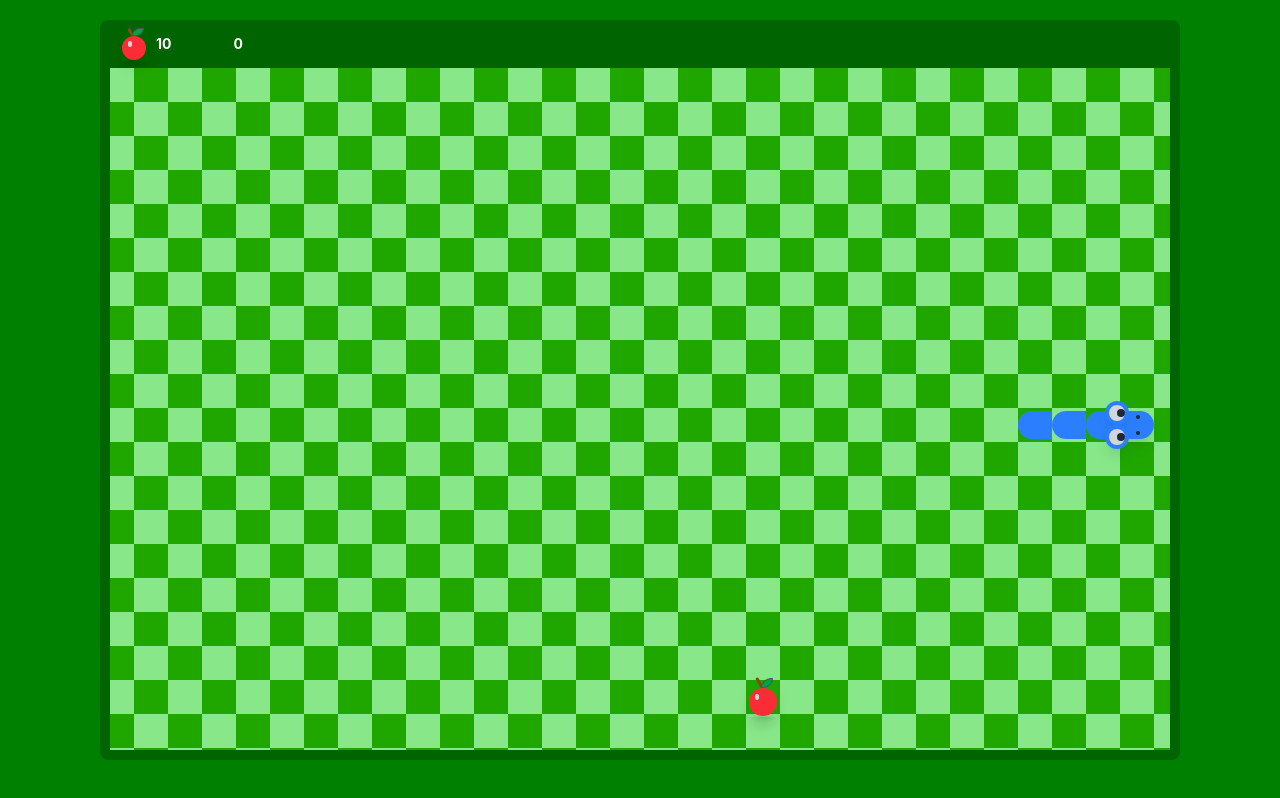
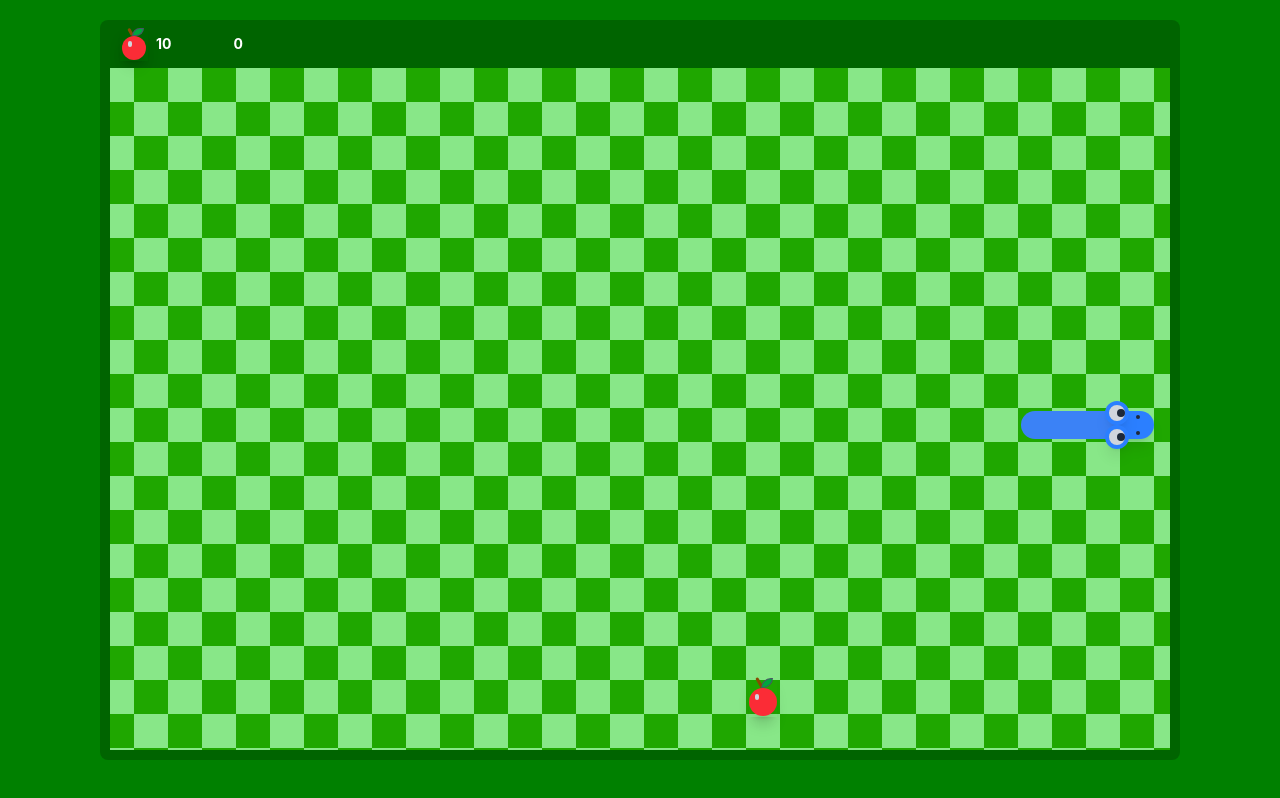
Before and after one commit to KathCris/SnakeGame, a Nuxt app: page / in a window 1280 px wide. Built offline with nearby package versions, Linux system fonts and the light colour scheme; some icons are missing.

Commit message:
feat(Snake): converting the snake's body into SVG and improving the movement animation

```diff
--- a/components/Board.vue
+++ b/components/Board.vue
@@ -18,7 +18,11 @@
         />
       </div>
       <div class="absolute inset-0 pointer-events-none">
-        <Snake :segments="snakeSegments" :direction="direction" />
+        <Snake
+          :segments="snakeSegments"
+          :direction="direction"
+          :animation-duration="speed"
+        />
       </div>
     </div>
   </div>
--- a/components/Snake.vue
+++ b/components/Snake.vue
@@ -1,24 +1,37 @@
 <template>
   <div class="absolute inset-0 pointer-events-none">
+    <!-- Corpo inteiro da cobra -->
+    <svg
+      class="absolute inset-0 w-full h-full"
+      :viewBox="`0 0 ${cols * size} ${rows * size}`"
+      preserveAspectRatio="none"
+      style="overflow: visible; z-index: 1"
+    >
+      <path
+        v-if="segments.length > 1"
+        :d="bodyPath"
+        fill="none"
+        stroke="#3B82F6"
+        :stroke-width="size - 6"
+        stroke-linecap="round"
+        stroke-linejoin="round"
+      />
+    </svg>
+
+    <!-- Cabeça -->
     <div
-      v-for="(segment, index) in segments"
-      :key="index"
+      v-if="animatedSegments.length"
       class="absolute flex items-center justify-center"
       :style="{
         width: `${size}px`,
         height: `${size}px`,
-        left: `${(segment.col + 0.5) * size}px`,
-        top: `${(segment.row + 0.5) * size}px`,
-        transform: `translate(-50%, -50%) ${index === 0 ? `rotate(${rotation}deg)` : ''}`,
-        transition: 'left 120ms linear, top 120ms linear',
-        zIndex: segments.length - index,
+        left: `${(animatedSegments[0].col + 0.5) * size}px`,
+        top: `${(animatedSegments[0].row + 0.5) * size}px`,
+        transform: `translate(-50%, -50%) rotate(${rotation}deg)`,
+        zIndex: 2,
       }"
     >
-      <!-- Cabeça -->
-      <div
-        v-if="index === 0"
-        class="w-10 h-7 bg-blue-500 rounded-r-2xl shadow-lg relative"
-      >
+      <div class="w-10 h-7 bg-blue-500 rounded-r-2xl shadow-lg relative">
         <!-- Olhos -->
         <div class="flex flex-col items-center justify-center -mt-2.5 -ml-10">
           <div
@@ -28,6 +41,7 @@
               class="w-2 h-2 bg-gray-800 rounded-full absolute top-2 right-2 translate-x-2 -translate-y-1/2"
             />
           </div>
+
           <div
             class="w-6 h-6 bg-gray-300 rounded-full border-4 border-blue-500 shadow-lg relative"
           >
@@ -36,6 +50,7 @@
             />
           </div>
         </div>
+
         <!-- Nariz -->
         <div>
           <div class="w-1 h-1 bg-gray-800 rounded-full absolute top-1 left-4" />
@@ -44,15 +59,12 @@
           />
         </div>
       </div>
-
-      <!-- Corpo -->
-      <div v-else class="w-full h-7 bg-blue-500 last:rounded-l-3xl" />
     </div>
   </div>
 </template>
 
 <script setup>
-import { computed } from "vue";
+import { computed, ref, watch, onBeforeUnmount } from "vue";
 
 const props = defineProps({
   segments: {
@@ -62,6 +74,18 @@ const props = defineProps({
   direction: {
     type: String,
     default: "right",
+  },
+  rows: {
+    type: Number,
+    required: true,
+  },
+  cols: {
+    type: Number,
+    required: true,
+  },
+  animationDuration: {
+    type: Number,
+    default: 150,
   },
 });
 
@@ -77,4 +101,75 @@ const rotation = computed(() => {
 
   return rotations[props.direction];
 });
+
+// Conecta o centro de cada segmento em um único caminho
+const bodyPath = computed(() => {
+  return animatedSegments.value
+    .map((segment, index) => {
+      const x = (segment.col + 0.5) * size;
+      const y = (segment.row + 0.5) * size;
+
+      return `${index === 0 ? "M" : "L"} ${x} ${y}`;
+    })
+    .join(" ");
+});
+
+// Posições visuais dos segmentos
+const animatedSegments = ref(props.segments.map((segment) => ({ ...segment })));
+
+let animationFrame = null;
+
+watch(
+  () => props.segments,
+  (newSegments) => {
+    // Cancela a animação anterior, caso ainda esteja acontecendo
+    if (animationFrame) {
+      cancelAnimationFrame(animationFrame);
+    }
+
+    // Posição atual exibida na tela
+    const startPositions = animatedSegments.value.map((segment) => ({
+      ...segment,
+    }));
+
+    // Posições finais recebidas da movimentação do jogo
+    const targetPositions = newSegments.map((segment) => ({ ...segment }));
+
+    const startTime = performance.now();
+    const duration = props.animationDuration;
+
+    const animate = (currentTime) => {
+      const elapsed = currentTime - startTime;
+      const progress = Math.min(elapsed / duration, 1);
+
+      animatedSegments.value = targetPositions.map((target, index) => {
+        // Quando a cobra cresce, o novo segmento começa na posição da cauda anterior
+        const start =
+          startPositions[index] ??
+          startPositions[startPositions.length - 1] ??
+          target;
+
+        return {
+          row: start.row + (target.row - start.row) * progress,
+          col: start.col + (target.col - start.col) * progress,
+        };
+      });
+
+      if (progress < 1) {
+        animationFrame = requestAnimationFrame(animate);
+      } else {
+        animationFrame = null;
+      }
+    };
+
+    animationFrame = requestAnimationFrame(animate);
+  },
+  { flush: "sync" },
+);
+
+onBeforeUnmount(() => {
+  if (animationFrame) {
+    cancelAnimationFrame(animationFrame);
+  }
+});
 </script>
```
